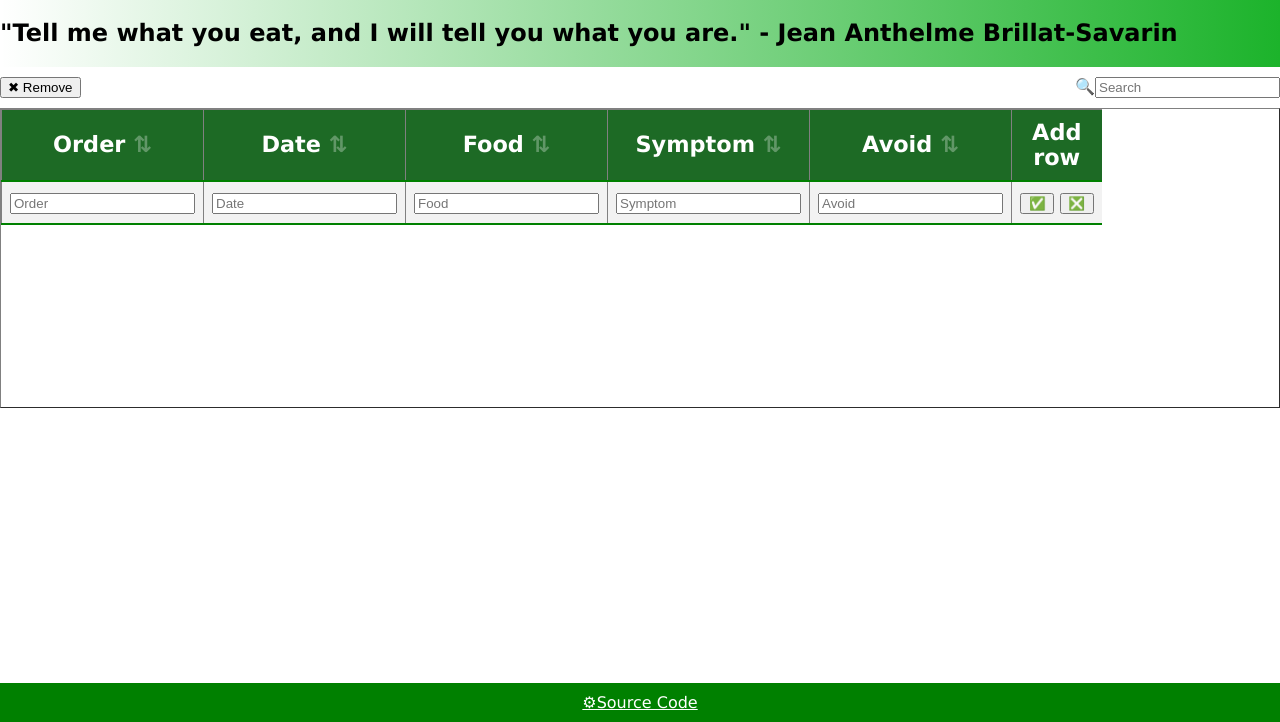
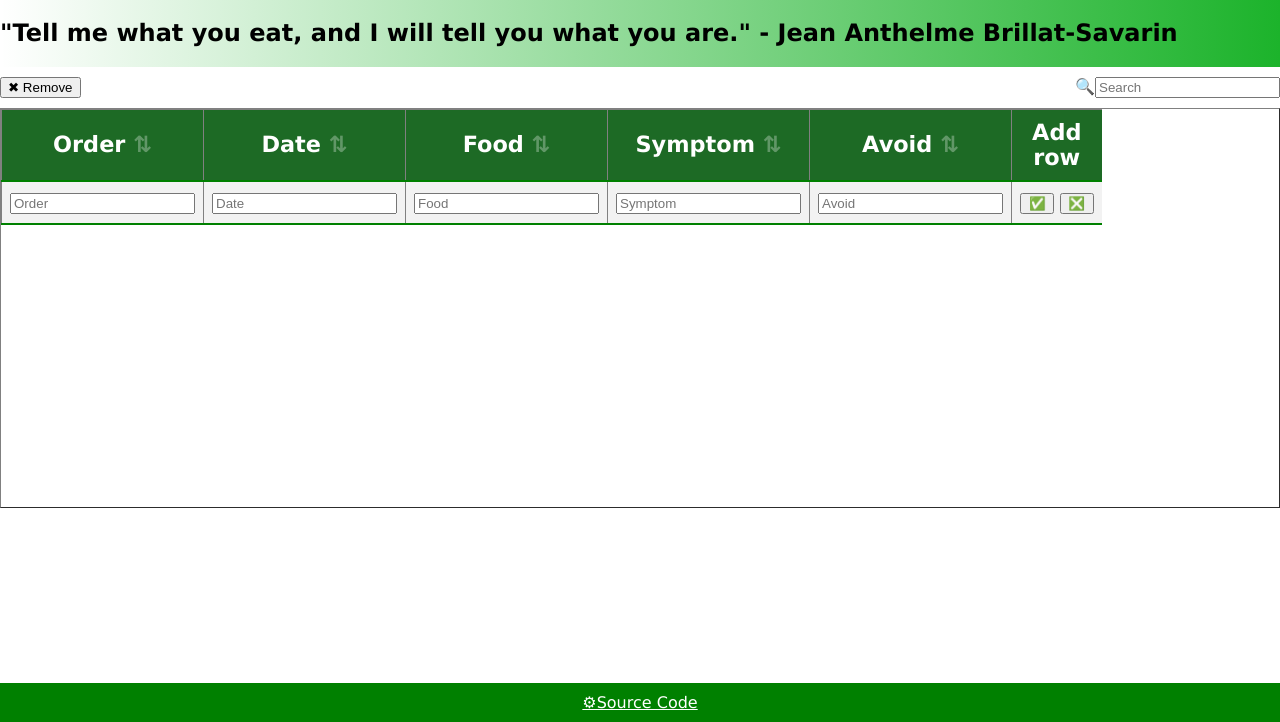
Before and after one commit to sabovoichita/meals-planner, a website built with webpack: page src/index.html in a window 1280 px wide. Shown: the part 78-800 px from the top of the page. Built offline with nearby package versions, Linux system fonts and the light colour scheme; files whose address does not match are found by name.

Commit message:
make table higher

```diff
--- a/src/style.css
+++ b/src/style.css
@@ -39,7 +39,7 @@ section {
   border-collapse: collapse;
   width: 100%;
   table-layout: fixed;
-  height: 300px; /* Set the fixed height */
+  height: 400px; /* Set the fixed height */
   overflow-y: scroll; /* Enable vertical scrolling */
   display: block;
 }
```
